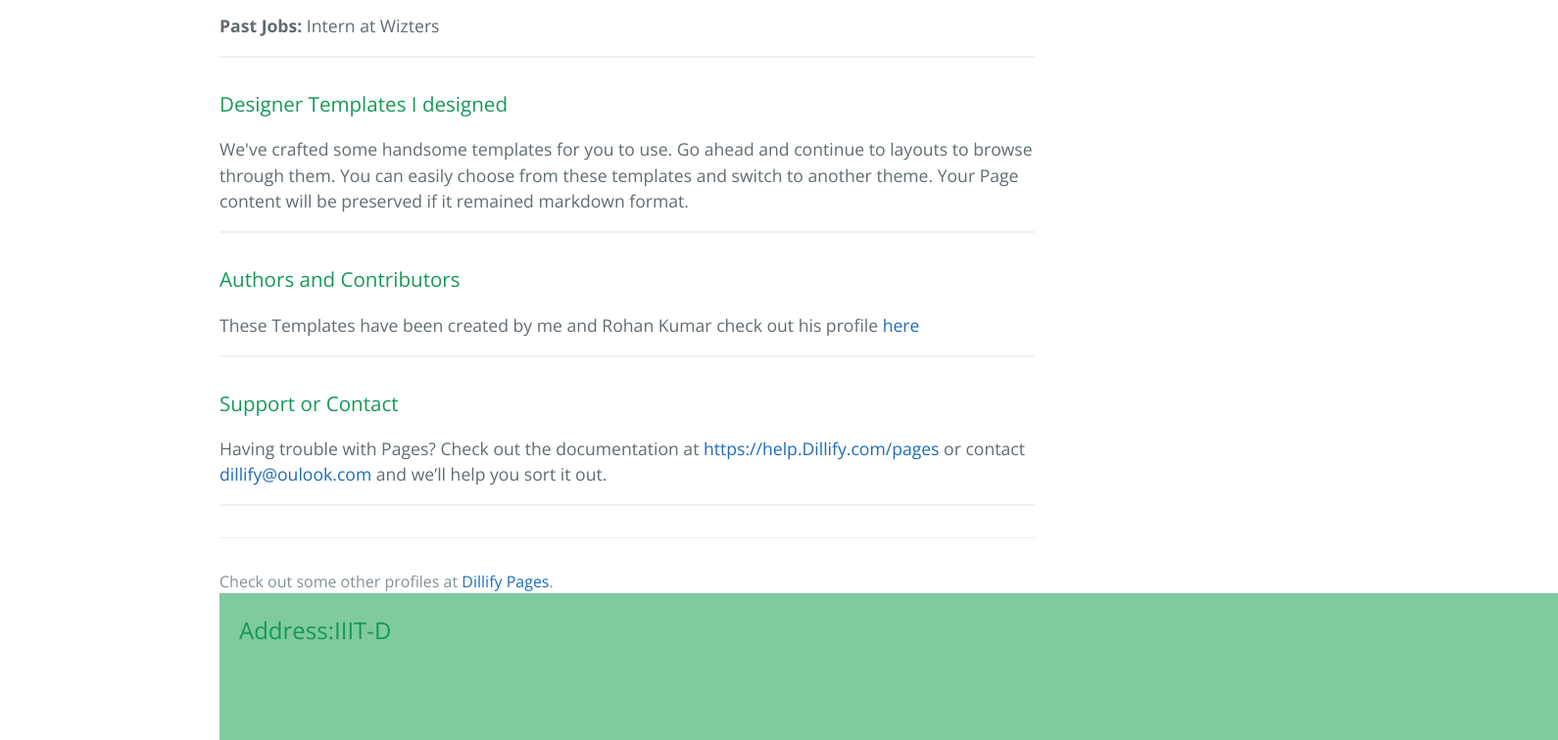
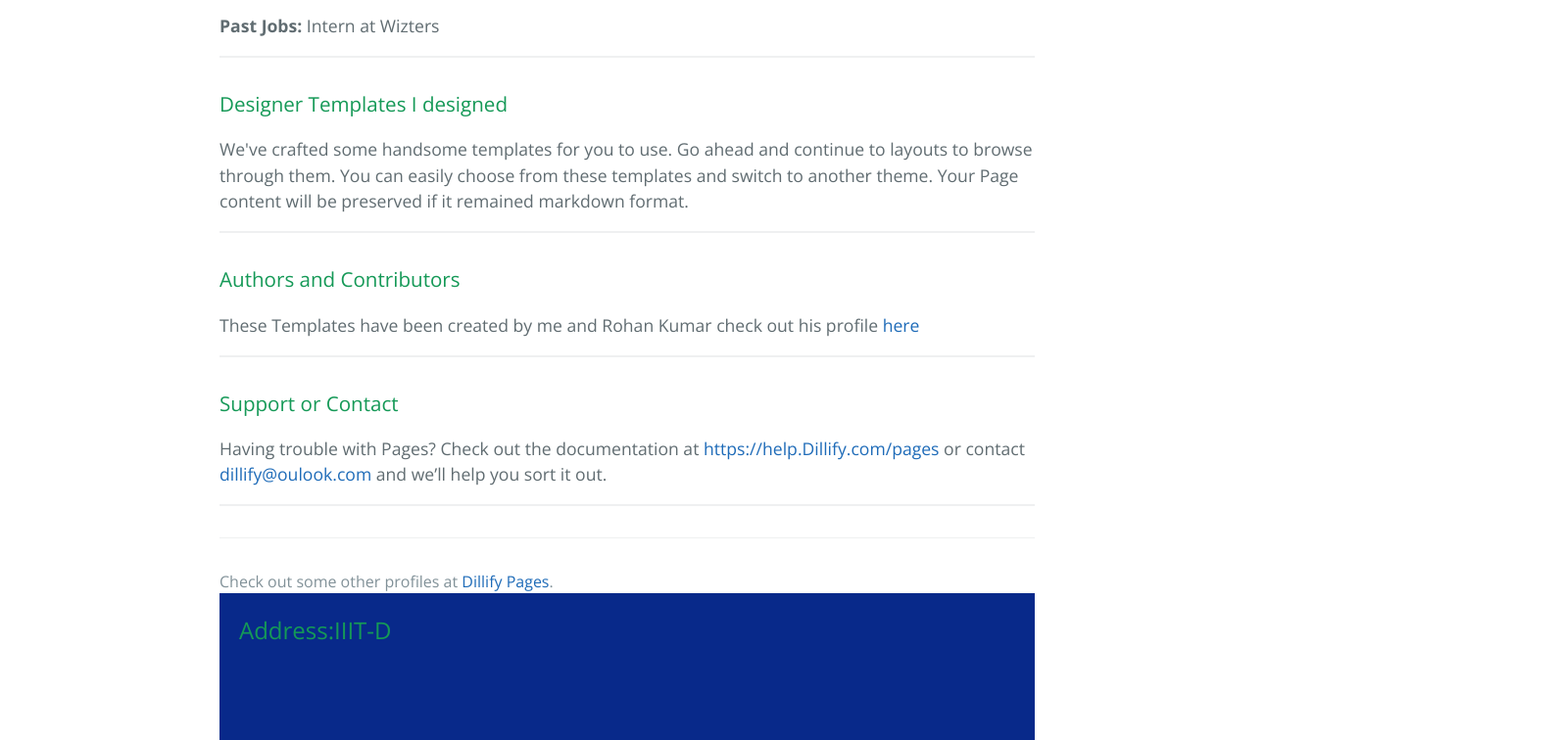
Before and after one commit to Roh4n/dillify_profile2, a plain HTML site: page index.html in a window 1280 px wide. Shown: the part 1116-1872 px from the top of the page at 98% size, 1590 px wide, since content can reach past the window. Drawn offline with nearby package versions, Linux system fonts and the light colour scheme.

Commit message:
Update stylesheet.css

```diff
--- a/stylesheets/stylesheet.css
+++ b/stylesheets/stylesheet.css
@@ -214,10 +214,10 @@ a {
 	float: left;
 	left:0px;
 	display: block;
-	width: 1366px;
+	width: 100%;
 	padding-left:15px;
 	bottom: 0;
-    background:  #7FCA9F;
+    background:  #08298A;
     height: 150px;
     font-family: 'Open Sans', sans-serif;
     color: #FFFFFF;
```
